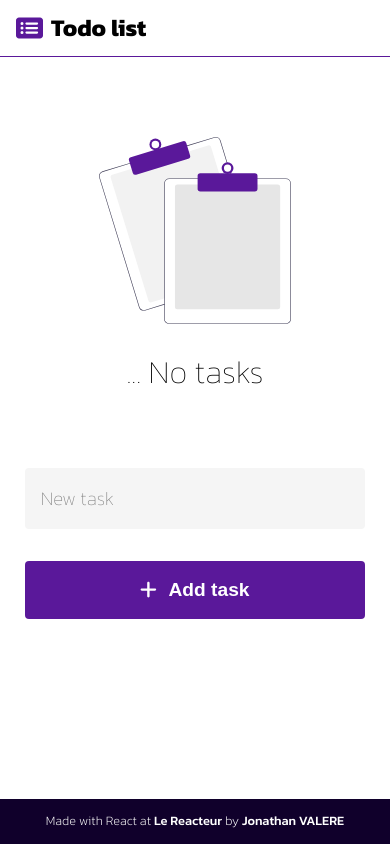
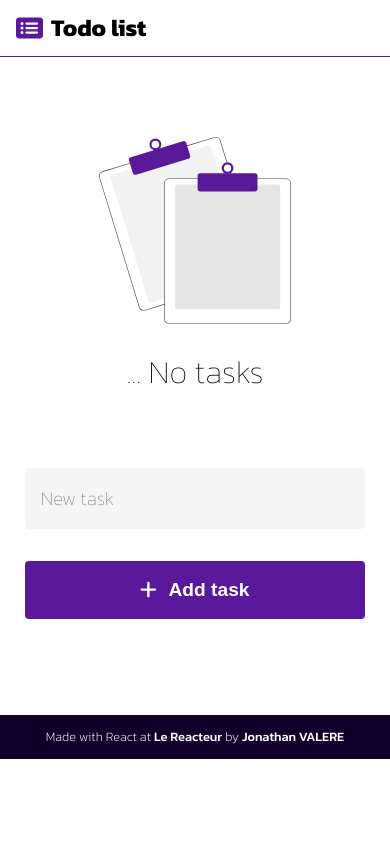
Before and after one commit to jonathanValere/react-todo-list-app, a React (Vite) app: page / in a window 390 px wide. Built offline with nearby package versions, Linux system fonts and the light colour scheme; the HTML template or start-up script is replaced by a standard one.

Commit message:
properties on footer deleted

```diff
--- a/src/components/Content.module.css
+++ b/src/components/Content.module.css
@@ -87,9 +87,4 @@ button {
   .search-and-list {
     margin-bottom: 0;
   }
-
-  ul {
-    height: 20rem;
-    overflow: scroll;
-  }
 }
--- a/src/components/Footer.module.css
+++ b/src/components/Footer.module.css
@@ -5,7 +5,7 @@ footer {
   font-size: 0.8rem;
   font-weight: 200;
   color: #fff;
-  margin-top: 03rem;
+  margin-top: 3rem;
 }
 
 footer a {
@@ -14,9 +14,5 @@ footer a {
 }
 
 @media (max-width: 768px) {
-  footer {
-    position: absolute;
-    width: 100%;
-    bottom: 0;
-  }
+  /* ... */
 }
```
